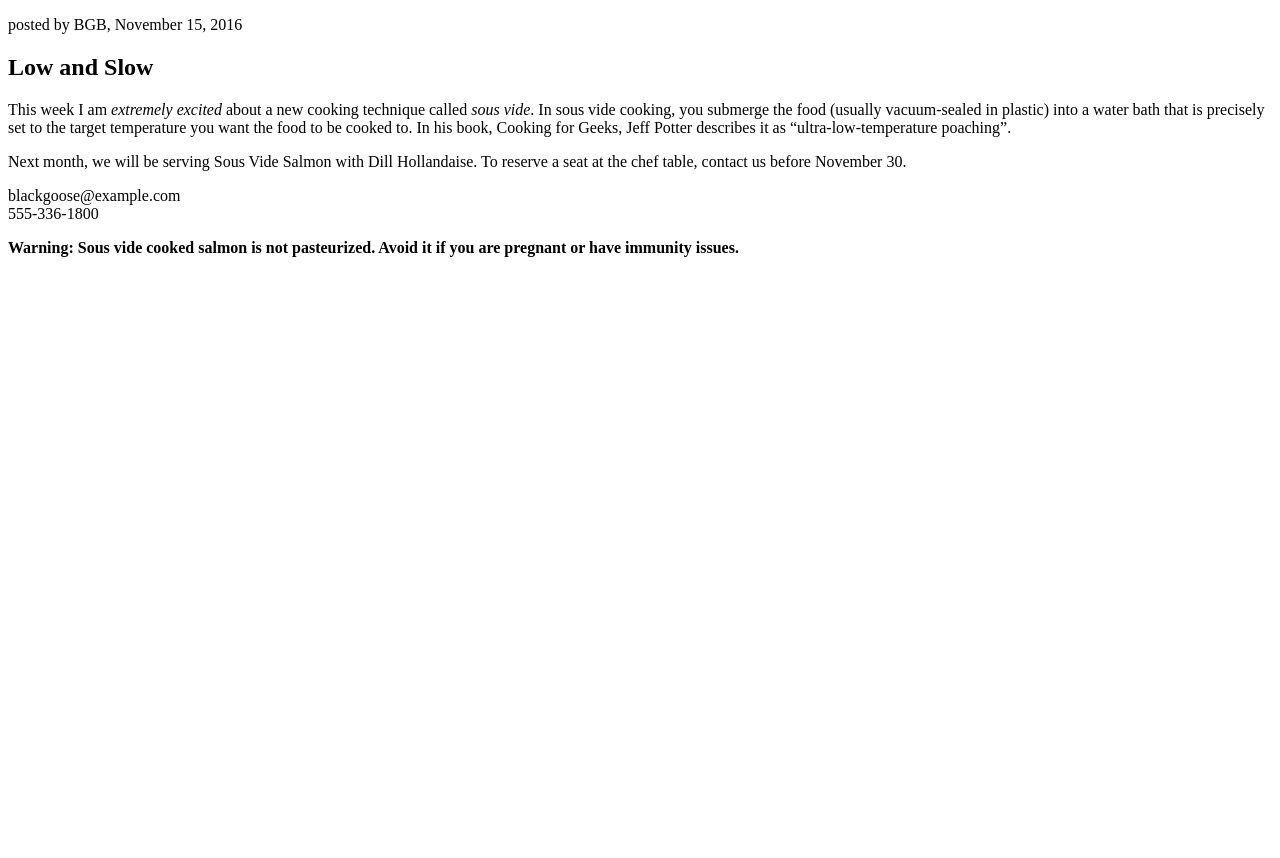
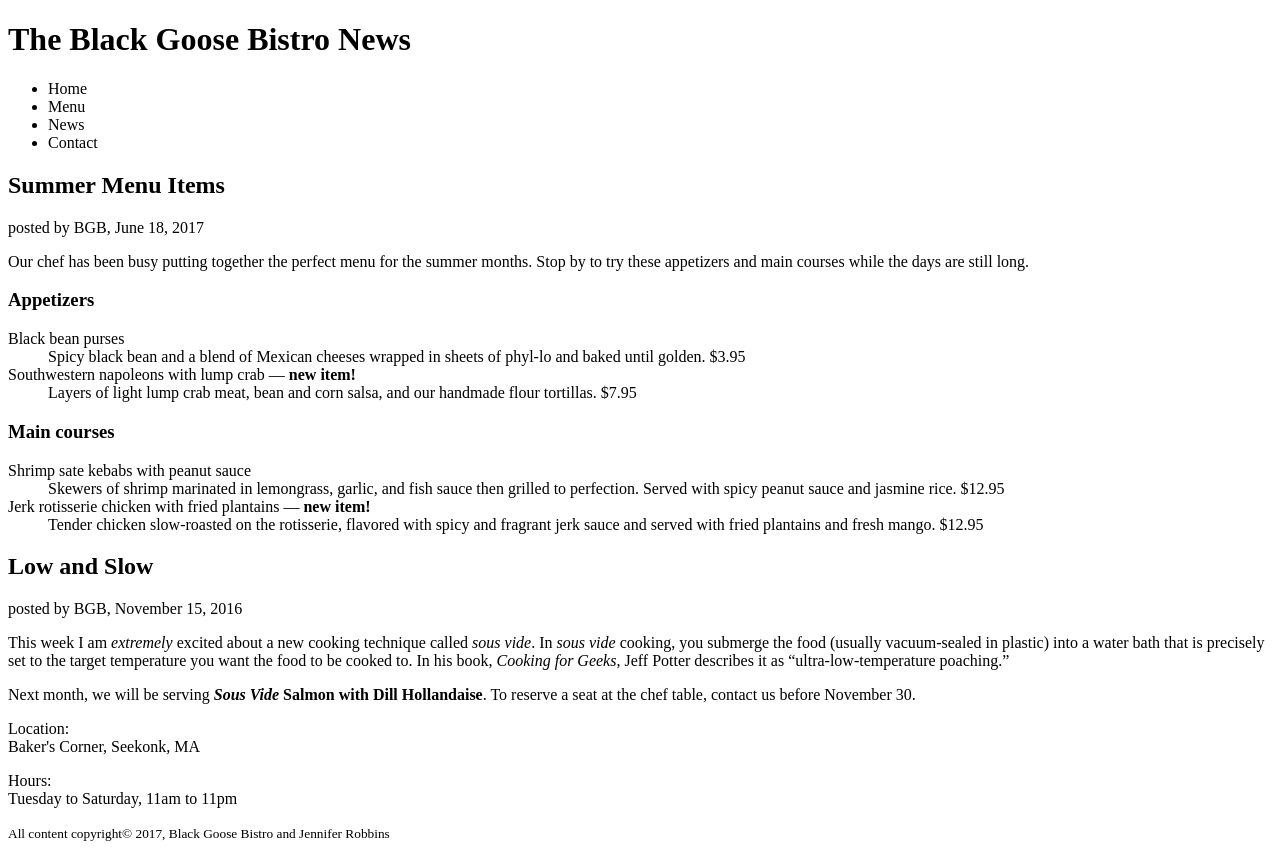
Before and after one commit to wqfeng/lwd, a plain HTML site: page bistro/news.html in a window 1280 px wide. Before the commit the page ends 800 px from the top, so only its background shows below. Drawn offline with Linux system fonts and the light colour scheme.

Commit message:
news page

```diff
--- a/bistro/news.html
+++ b/bistro/news.html
@@ -2,24 +2,67 @@
 <html>
     <head>
         <meta charset="utf-8">
-        <title>News</title>
+        <title>The Black Goose Bistro News.</title>
     </head>
     <body>
-        <article>
+        <header>
+            <h1>The Black Goose Bistro News</h1>
+            <nav>
+                <ul>
+                    <li>Home</li>
+                    <li>Menu</li>
+                    <li>News</li>
+                    <li>Contact</li>
+                </ul>
+            </nav>
+        </header>
+        <main>
+            <article>
+                <header>
+                    <h2>Summer Menu Items</h2>
+                    <p>posted by BGB, <time datetime="2017-06-18">June 18, 2017</time></p>
+                </header>
+                <p>
+                    Our chef has been busy putting together the perfect menu for the summer months. Stop by to try these appetizers and main courses while the days are still long.
+                </p>
+                <section id="appetizers">
+                    <h3>Appetizers</h3>
+                    <dl>
+                        <dt>Black bean purses</dt>
+                        <dd>Spicy black bean and a blend of Mexican cheeses wrapped in sheets of phyl-lo and baked until golden. <span class="price">$3.95</span></dd>
 
-            <header>
-                <p>posted by BGB, <time datetime="2016-11-15">November 15, 2016</time></p>
-            </header>
+                        <dt class="newitem">Southwestern napoleons with lump crab &#8212; <strong>new item!</strong></dt>
+                        <dd>Layers of light lump crab meat, bean and corn salsa, and our handmade flour tortillas. <span class="price">$7.95</span></dd>
+                    </dl>
+                </section>
+                <section id="maincourses">
+                    <h3>Main courses</h3>
+                    <dl>
+                        <dt>Shrimp sate kebabs with peanut sauce</dt>
+                        <dd>Skewers of shrimp marinated in lemongrass, garlic, and fish sauce then grilled to perfection. Served with spicy peanut sauce and jasmine rice. <span class="price">$12.95</span></dd>
 
-            <h2>Low and Slow</h2>
-            <p>This week I am <em>extremely excited</em> about a new cooking technique called <i><dfn>sous vide</dfn></i>. In sous vide cooking, you submerge the food (usually vacuum-sealed in plastic) into a water bath that is precisely set to the target temperature you want the food to be cooked to. In his book, <citte>Cooking for Geeks</citte>, Jeff Potter describes it as <q>ultra-low-temperature poaching</q>.</p>
-            <p>Next month, we will be serving Sous Vide Salmon with Dill Hollandaise. To reserve a seat at the chef table, contact us before November 30.</p>
+                        <dt class="newitem">Jerk rotisserie chicken with fried plantains &#8212; <strong>new item!</strong></dt>
+                        <dd>Tender chicken slow-roasted on the rotisserie, flavored with spicy and fragrant jerk sauce and served with fried plantains and fresh mango. <span class="price">$12.95</span></dd>
+                    </dl>
+                </section>
+                </article>
 
-            <p>blackgoose@example.com<br>
-            555-336-1800</p>
+            <article>
+                <headre>
+                    <h2>Low and Slow</h2>
+                    <p>posted by BGB, <time datetime="2016-11-15">November 15, 2016</time></p>
+                </headre>
+                <p>This week I am <em>extremely</em> excited about a new cooking technique called <dfn><i>sous vide</i></dfn>. In <i>sous vide</i> cooking, you submerge the food (usually vacuum-sealed in plastic) into a water bath that is precisely set to the target temperature you want the food to be cooked to. In his book, <cite>Cooking for Geeks</cite>, Jeff Potter describes it as <q>ultra-low-temperature poaching.</q></p>
 
-            <p><strong>Warning: Sous vide cooked salmon is not pasteurized. Avoid it if you are pregnant or have immunity issues.</strong></p>
-        </article>
-
+                <p>Next month, we will be serving <b><i>Sous Vide</i> Salmon with Dill Hollandaise</b>. To reserve a seat at the chef table, contact us before <time datetime="2016-11-30">November 30</time>.</p>
+            </article>
+        </main>
+        <footer>
+            <div id="about">
+                <p>Location:<br>Baker's Corner, Seekonk, MA</p>
+                <p>Hours:<br>Tuesday to Saturday, <time datetime="11:00">11am</time> to <time datetime="23:00">11pm</time></p>
+            </div>
+            <p><small>All content copyright&copy; 2017, Black Goose Bistro and Jennifer Robbins</small></p>
+        </footer>
     </body>
 </html>
```
